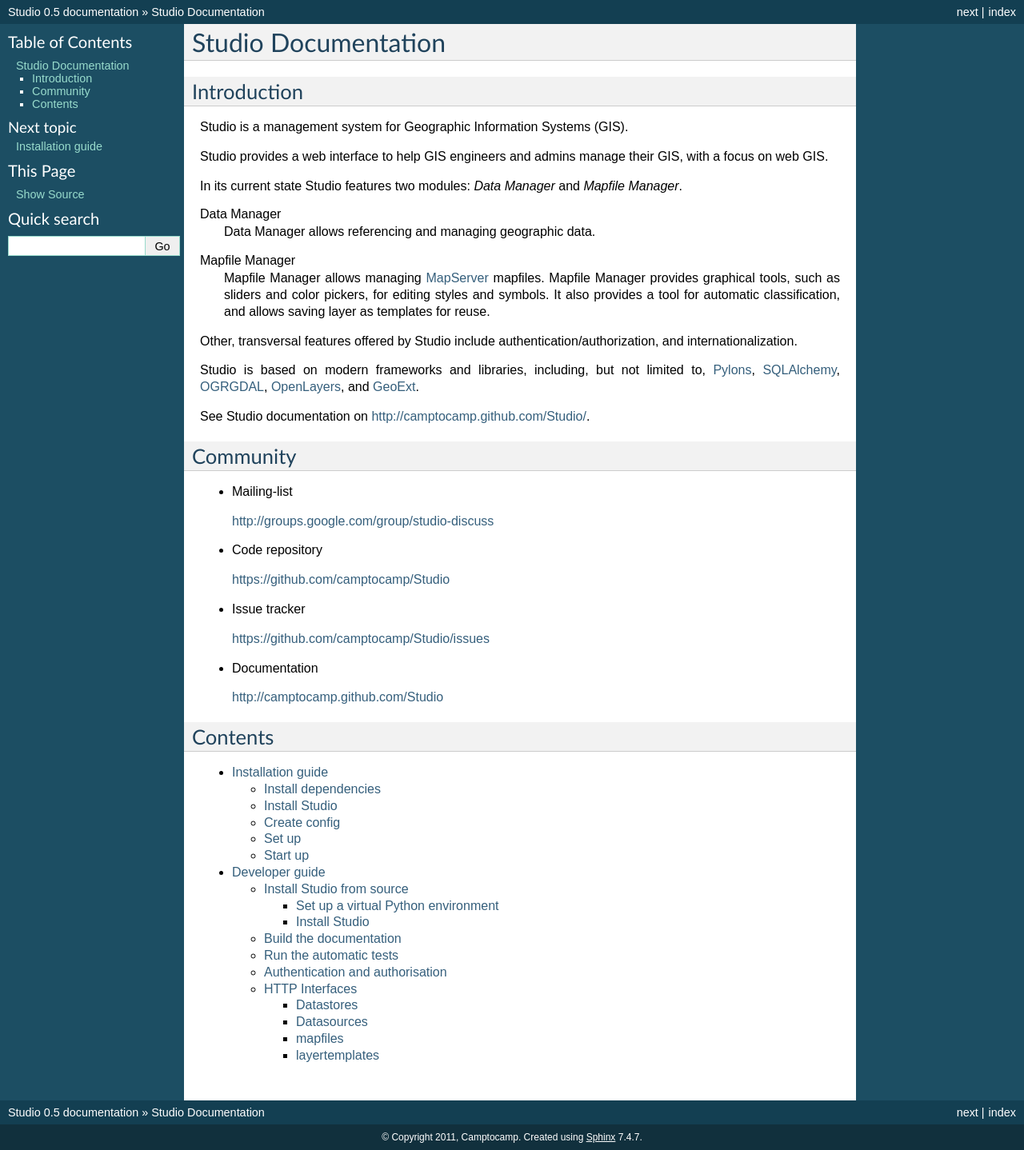
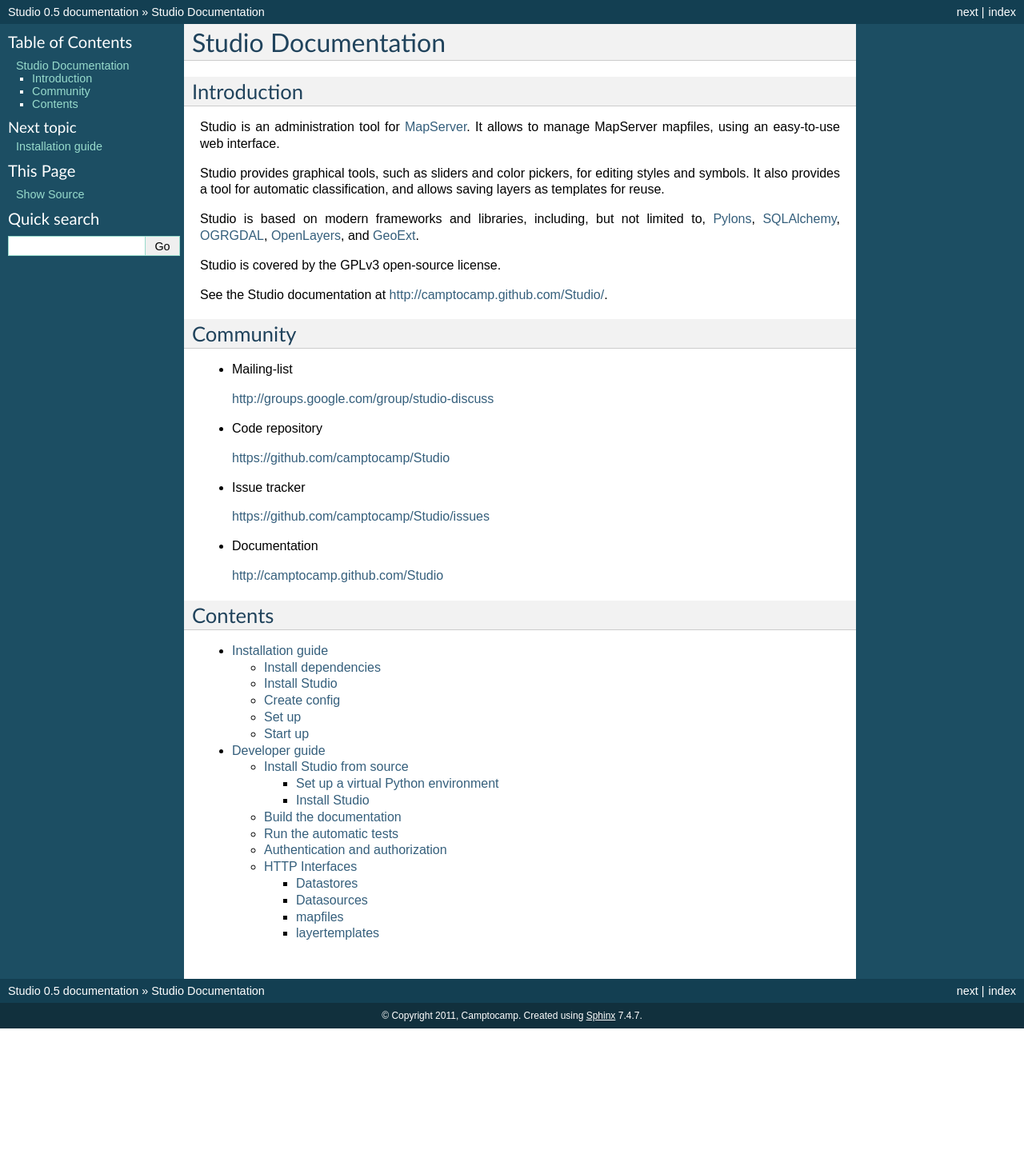
Before and after one commit to camptocamp/Studio, a Sphinx documentation site: the page built from docs/index.txt, in a window 1280 px wide. Shown: the whole page at 80% size. Built offline with Sphinx 7.4.7, drawn with Linux system fonts in a browser that asks for light colours; after the commit the page ends 1286 px from its top, so only the background shows below that.

Commit message:
doc update

```diff
--- a/README.rst
+++ b/README.rst
@@ -1,26 +1,15 @@
-Studio is a management system for Geographic Information Systems (GIS).
+Studio is an administration tool for `MapServer <http://mapserver.org>`_.  It
+allows to manage MapServer mapfiles, using an easy-to-use web interface.
 
-Studio provides a web interface to help GIS engineers and admins manage their
-GIS, with a focus on web GIS.
-
-In its current state Studio features two modules: *Data Manager* and *Mapfile
-Manager*.
-
-Data Manager
-    Data Manager allows referencing and managing geographic data.
-
-Mapfile Manager
-    Mapfile Manager allows managing `MapServer <http://mapserver.org>`_
-    mapfiles. Mapfile Manager provides graphical tools, such as sliders and
-    color pickers, for editing styles and symbols. It also provides a tool for
-    automatic classification, and allows saving layer as templates for reuse.
-
-Other, transversal features offered by Studio include
-authentication/authorization, and internationalization.
+Studio provides graphical tools, such as sliders and color pickers, for
+editing styles and symbols. It also provides a tool for automatic
+classification, and allows saving layers as templates for reuse.
 
 Studio is based on modern frameworks and libraries, including, but not limited
 to, `Pylons <http://pylonshq.com>`_, `SQLAlchemy <http://www.sqlalchemy.org>`_,
 `OGRGDAL <http://gdal.org>`_, `OpenLayers <http://www.openlayers.org>`_, and
 `GeoExt <http://www.geoext.org>`_.
 
-See Studio documentation on http://camptocamp.github.com/Studio/.
+Studio is covered by the GPLv3 open-source license.
+
+See the Studio documentation at http://camptocamp.github.com/Studio/.
--- a/docs/installation_guide.txt
+++ b/docs/installation_guide.txt
@@ -70,7 +70,7 @@ is the default.
 
 ``env`` is the name of the virtual Python environment Studio will be installed
 in. Do not worry if you don't know what a virtual Python environment is, you
-don't need to understand that to complete the installation.
+need not understand that to complete the installation.
 
 When installing on Windows, you also need to manually install the Python
 bindings for GDAL and MapScript in this virtual environment.
```
Also changed, not shown: docs/developer_guide.txt (+23 -20 lines).
